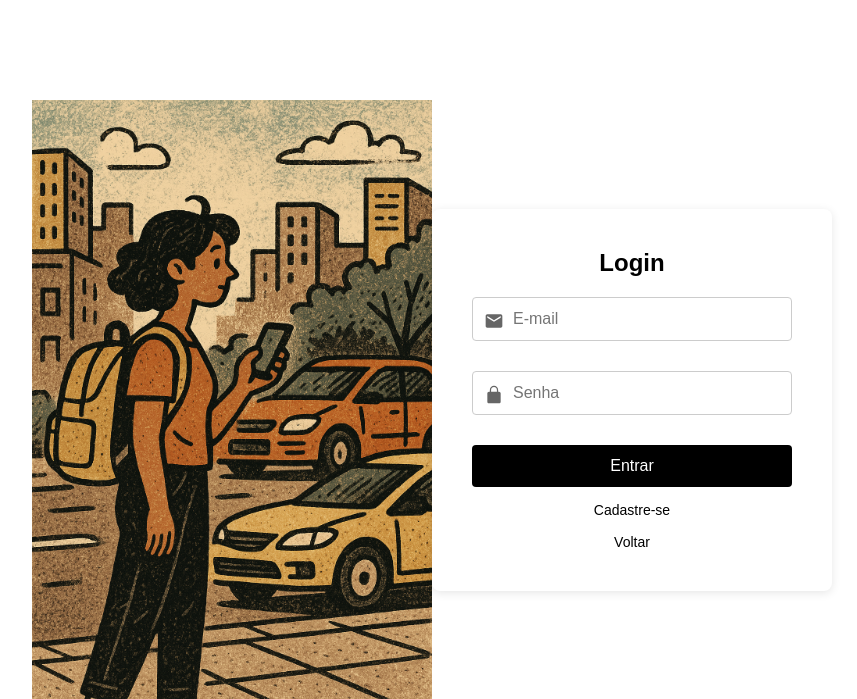
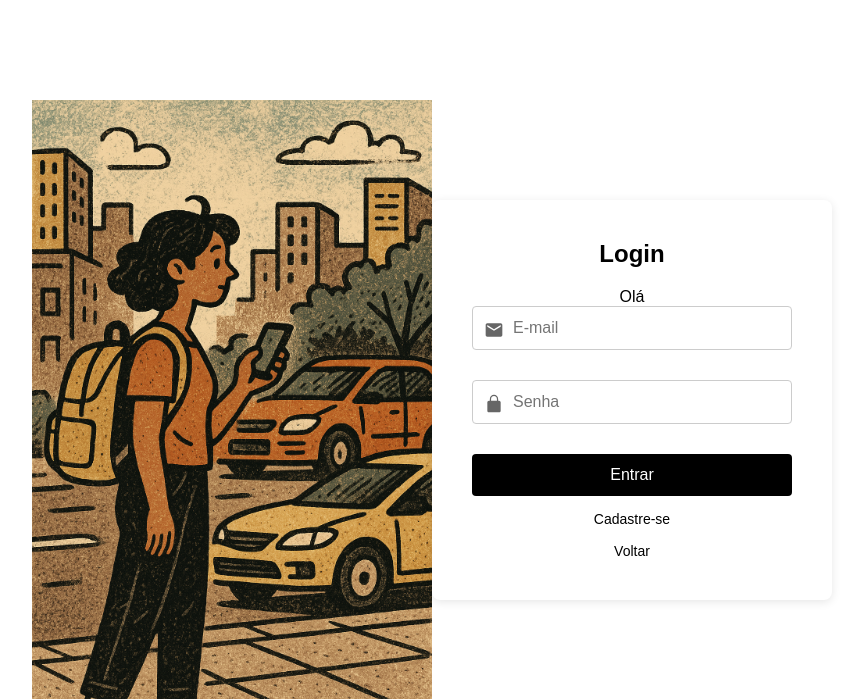
Before and after one commit to Athacyr87/meu-site-flask, a Flask app: page /login in a window 1280 px wide. Shown: the top 699 px of the page, without its empty margins (208-1065 px from the left). Run offline with Flask 3, Linux system fonts and the light colour scheme.

Commit message:
Update login.html
oi

```diff
--- a/templates/login.html
+++ b/templates/login.html
@@ -14,6 +14,7 @@
     <div class="login-container">
         <h2>Login</h2>
             <form method="POST" action="/login">
+                <div>Olá</div>
                 <div class="input-group" >
                     <!-- Ícone SVG para e-mail -->
                     <svg class="icon" xmlns="http://www.w3.org/2000/svg" viewBox="0 0 24 24">
```
